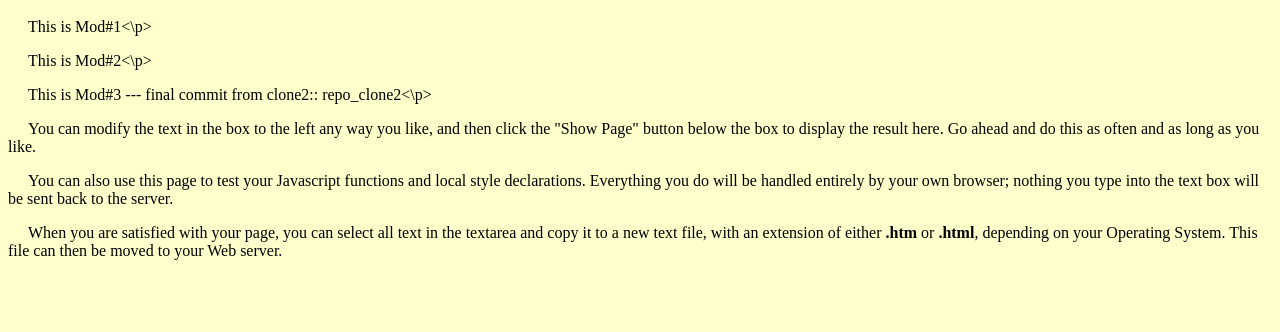
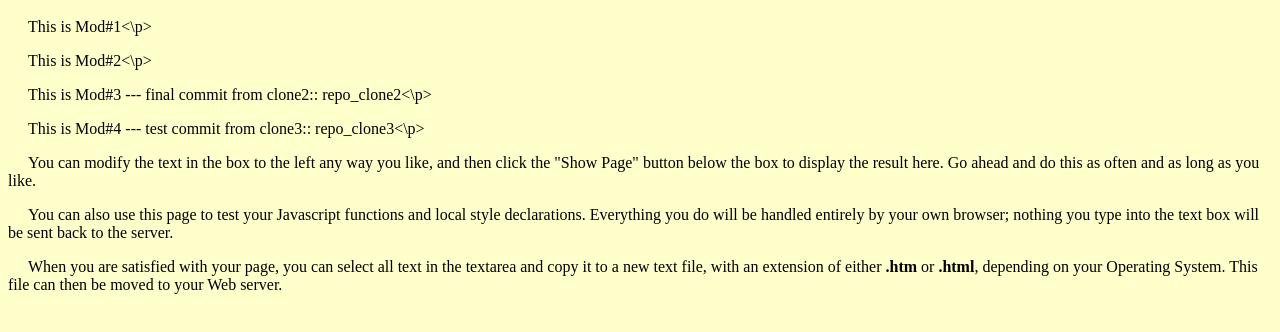
Before and after one commit to git-hardy/repo2, a plain HTML site: page index.html in a window 1280 px wide. Shown: the part 48-380 px from the top of the page. Drawn offline with Linux system fonts and the light colour scheme.

Commit message:
Test commit clone3

```diff
--- a/index.html
+++ b/index.html
@@ -18,6 +18,7 @@ p	{text-indent:20px;
 <p> This is Mod#1<\p>
 <p> This is Mod#2<\p>
 <p> This is Mod#3 --- final commit from clone2:: repo_clone2<\p>
+<p> This is Mod#4 --- test commit from clone3:: repo_clone3<\p>
 
 <p>You can modify the text in the box to the left any way you like, and
 then click the "Show Page" button below the box to display the
```
